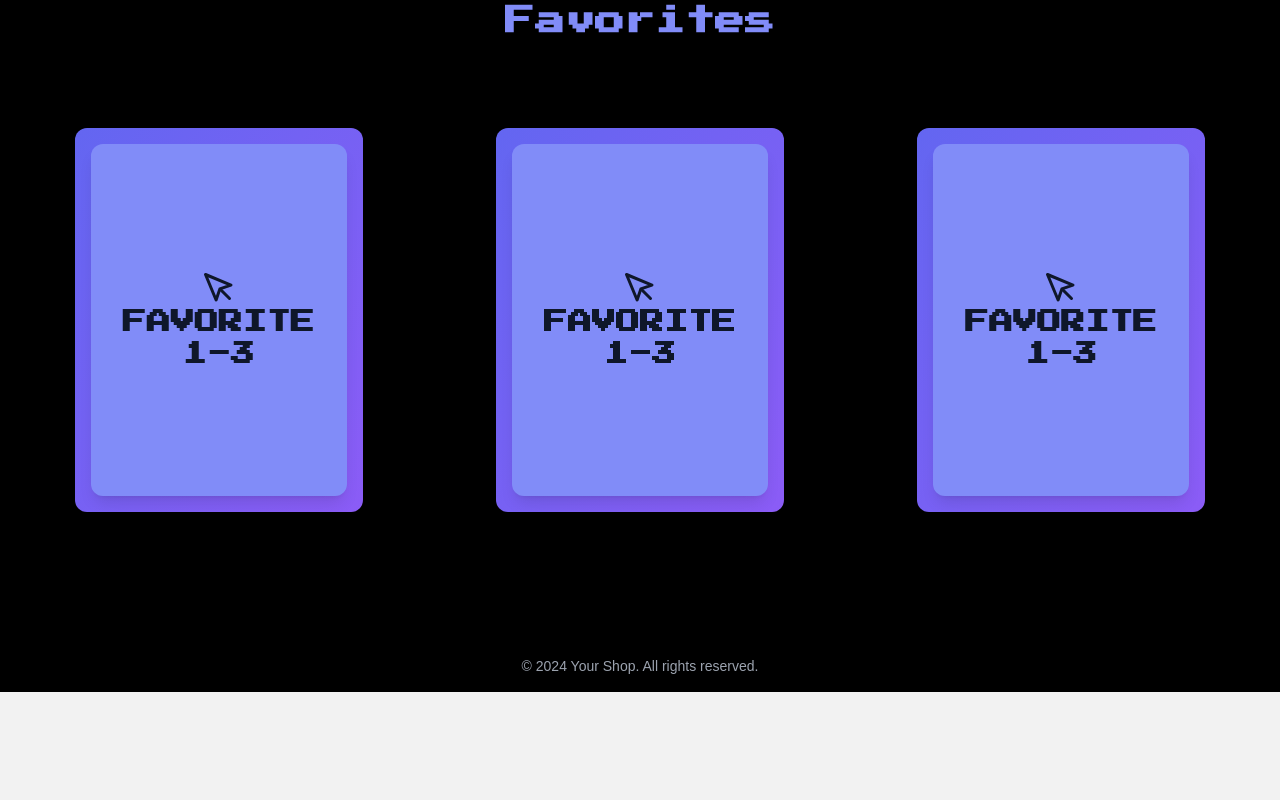
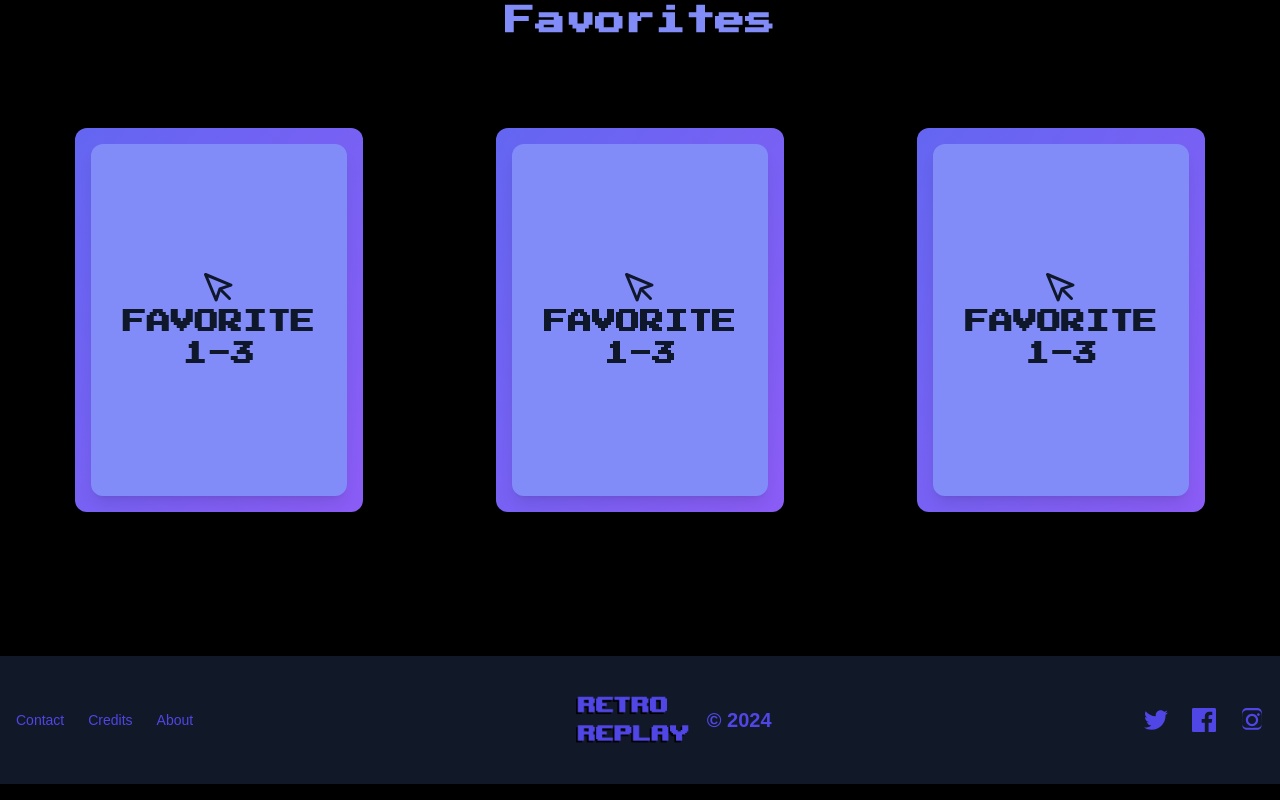
Before and after one commit to JSDWRLD/project_bravo, a React (Vite) app: page / in a window 1280 px wide. Shown: the part 997-1797 px from the top of the page. Before the commit the page ends 1689 px from the top, so only its background shows below. Built offline with nearby package versions, Linux system fonts and the light colour scheme.

Commit message:
Added footer

```diff
--- a/src/App.jsx
+++ b/src/App.jsx
@@ -1,6 +1,6 @@
 import { Route, BrowserRouter as Router, Routes } from 'react-router-dom';
-import { Navbar, ProductDetailed, ProductListPage} from './components'
-import { Home, Cart, Login } from './pages';
+import { Navbar, ProductDetailed, ProductListPage } from './components'
+import { Home, Cart, Login, Contact } from './pages';
 
 
 export default function App() {
@@ -17,6 +17,7 @@ export default function App() {
           <Route path="/shop/:category/product/:productId" element={<ProductDetailed />} />
           <Route path="/login" element={<Login />} />
           <Route path="/cart" element={<Cart />} />
+          <Route path="/contact" element={<Contact />} />
         </Routes>
       </Router>
     </main>
--- /dev/null
+++ b/src/components/Footer.jsx
@@ -0,0 +1,51 @@
+import { NavLink } from 'react-router-dom';
+import logo from '/src/assets/full_logo.PNG';
+
+const Footer = () => {
+    return (
+        <footer className="bg-gray-900 text-gray-300 py-8">
+            <div className="container mx-auto px-4 flex flex-col md:flex-row justify-between items-center">
+                {/* Footer Links */}
+                <nav className="flex flex-col md:flex-row space-y-4 md:space-y-0 md:space-x-6 mb-4 md:mb-0">
+                    <NavLink to="/contact" className="text-indigo-600 hover:text-indigo-300 transition">
+                        Contact
+                    </NavLink>
+                    <NavLink to="/credits" className="text-indigo-600 hover:text-indigo-300 transition">
+                        Credits
+                    </NavLink>
+                    <NavLink to="/about" className="text-indigo-600 hover:text-indigo-300 transition">
+                        About
+                    </NavLink>
+                </nav>
+
+                {/* Branding / Logo */}
+                <div className="flex items-center justify-center text-indigo-600 font-semibold text-lg md:text-xl mb-4 md:mb-0">
+                    <img src={logo} alt="Retro Replay Logo" className="h-10 md:h-12 lg:h-16 w-auto mr-2" />
+                    <span>© {new Date().getFullYear()}</span>
+                </div>
+
+                <div className="flex space-x-6">
+                    {/* Placeholder icons for social media */}
+                    <a href="https://twitter.com" target="_blank" rel="noopener noreferrer" className="text-indigo-600 hover:text-indigo-300 transition">
+                        <svg xmlns="http://www.w3.org/2000/svg" className="h-6 w-6" fill="currentColor" viewBox="0 0 24 24">
+                            <path d="M24 4.557c-.883.392-1.832.656-2.828.775 1.014-.608 1.794-1.57 2.163-2.723-.951.564-2.005.974-3.127 1.195-.897-.957-2.178-1.555-3.594-1.555-2.72 0-4.923 2.203-4.923 4.923 0 .385.043.76.127 1.122-4.09-.205-7.719-2.164-10.148-5.144-.424.728-.666 1.574-.666 2.476 0 1.707.869 3.213 2.19 4.096-.806-.026-1.566-.247-2.23-.617v.062c0 2.385 1.696 4.374 3.946 4.826-.413.112-.849.172-1.296.172-.317 0-.626-.03-.928-.086.627 1.956 2.445 3.379 4.6 3.419-1.685 1.32-3.808 2.107-6.115 2.107-.398 0-.79-.023-1.177-.068 2.179 1.396 4.768 2.211 7.548 2.211 9.057 0 14.01-7.504 14.01-14.01 0-.213-.005-.426-.015-.637.961-.694 1.796-1.562 2.457-2.549z"/>
+                        </svg>
+                    </a>
+                    <a href="https://facebook.com" target="_blank" rel="noopener noreferrer" className="text-indigo-600 hover:text-indigo-300 transition">
+                        <svg xmlns="http://www.w3.org/2000/svg" className="h-6 w-6" fill="currentColor" viewBox="0 0 24 24">
+                            <path d="M22.675 0h-21.35c-.732 0-1.325.593-1.325 1.325v21.351c0 .731.593 1.324 1.325 1.324h11.494v-9.294h-3.128v-3.622h3.128v-2.672c0-3.1 1.893-4.787 4.657-4.787 1.325 0 2.462.099 2.794.143v3.24l-1.918.001c-1.504 0-1.794.715-1.794 1.761v2.315h3.588l-.467 3.621h-3.121v9.295h6.116c.73 0 1.324-.593 1.324-1.324v-21.351c0-.732-.593-1.325-1.324-1.325z"/>
+                        </svg>
+                    </a>
+                    <a href="https://instagram.com" target="_blank" rel="noopener noreferrer" className="text-indigo-600 hover:text-indigo-300 transition">
+                        <svg xmlns="http://www.w3.org/2000/svg" className="h-6 w-6" fill="currentColor" viewBox="0 0 24 24">
+                            <path d="M12 2.163c3.204 0 3.584.012 4.85.07 1.366.062 2.633.336 3.608 1.31.976.976 1.248 2.243 1.31 3.608.058 1.266.069 1.646.069 4.85s-.011 3.584-.069 4.85c-.062 1.366-.336 2.633-1.31 3.608-.976.976-2.243 1.248-3.608 1.31-1.266.058-1.646.069-4.85.069s-3.584-.011-4.85-.069c-1.366-.062-2.633-.336-3.608-1.31-.976-.976-1.248-2.243-1.31-3.608-.058-1.266-.069-1.646-.069-4.85s.011-3.584.069-4.85c.062-1.366.336-2.633 1.31-3.608.976-.976 2.243-1.248 3.608-1.31 1.266-.058 1.646-.069 4.85-.069m0-2.163c-3.259 0-3.667.012-4.947.07-1.594.073-2.688.356-3.633 1.301-.946.946-1.228 2.04-1.301 3.633-.058 1.281-.07 1.689-.07 4.947s.012 3.667.07 4.947c.073 1.594.356 2.688 1.301 3.633.946.946 2.04 1.228 3.633 1.301 1.281.058 1.689.07 4.947.07s3.667-.012 4.947-.07c1.594-.073 2.688-.356 3.633-1.301.946-.946 1.228-2.04 1.301-3.633.058-1.281.07-1.689.07-4.947s-.012-3.667-.07-4.947c-.073-1.594-.356-2.688-1.301-3.633-.946-.946-2.04-1.228-3.633-1.301-1.281-.058-1.689-.07-4.947-.07z"/>
+                            <path d="M12 5.838c-3.403 0-6.162 2.76-6.162 6.162s2.759 6.162 6.162 6.162 6.162-2.76 6.162-6.162-2.759-6.162-6.162-6.162zm0 10.162c-2.208 0-4-1.792-4-4s1.792-4 4-4 4 1.792 4 4-1.792 4-4 4zm6.406-10.845c-.796 0-1.441.645-1.441 1.441s.645 1.441 1.441 1.441 1.441-.645 1.441-1.441-.645-1.441-1.441-1.441z"/>
+                        </svg>
+                    </a>
+                </div>
+            </div>
+        </footer>
+    );
+};
+
+export default Footer;
--- a/src/pages/NavPages/Home.jsx
+++ b/src/pages/NavPages/Home.jsx
@@ -1,6 +1,8 @@
 import Navbar from '/src/components/Navbar.jsx';
 import Card from '/src/components/Card.jsx';
+import Footer from '/src/components/Footer.jsx';
 import wallpaper from '/src/assets/homepage.gif';
+
 
 const Home = () => {
   return (
@@ -60,7 +62,7 @@ const Home = () => {
       </main>
 
       <footer className="bg-black text-gray-400 py-4 text-center text-sm">
-        &copy; 2024 Your Shop. All rights reserved.
+        <Footer />
       </footer>
     </div>
   );
```
